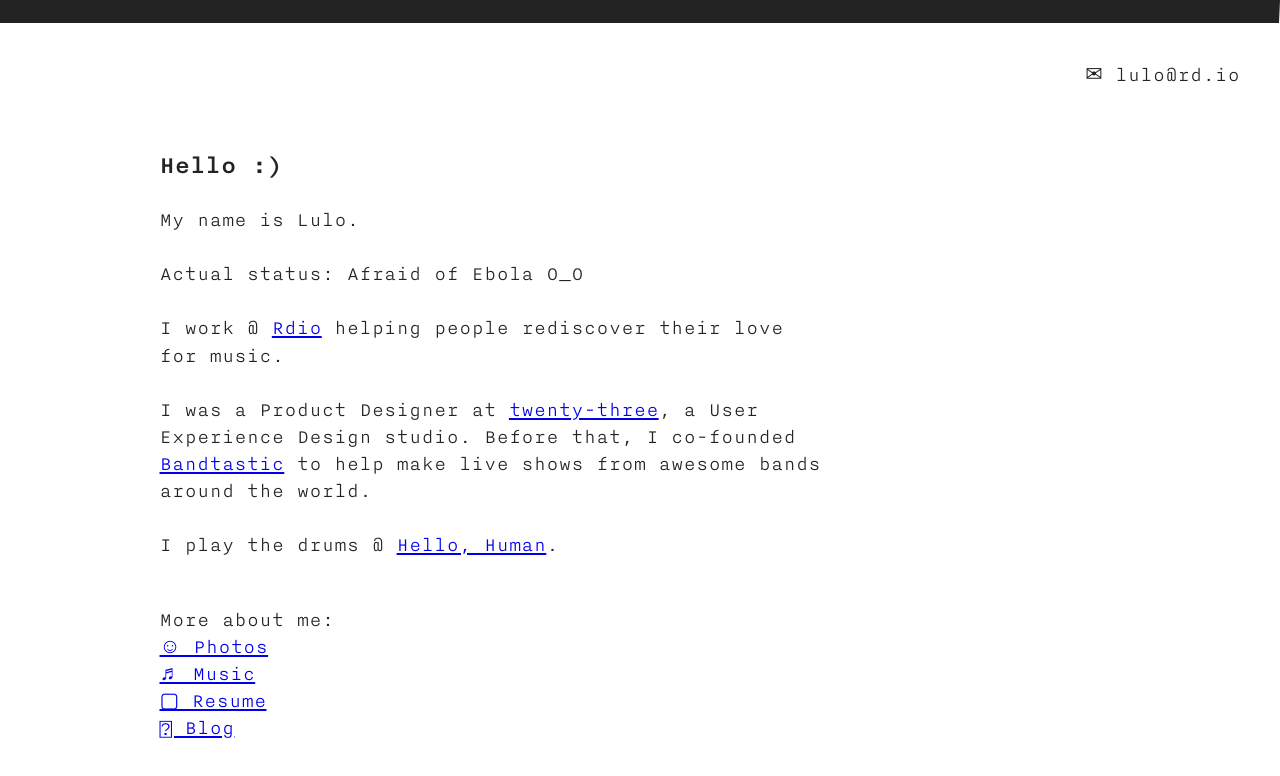
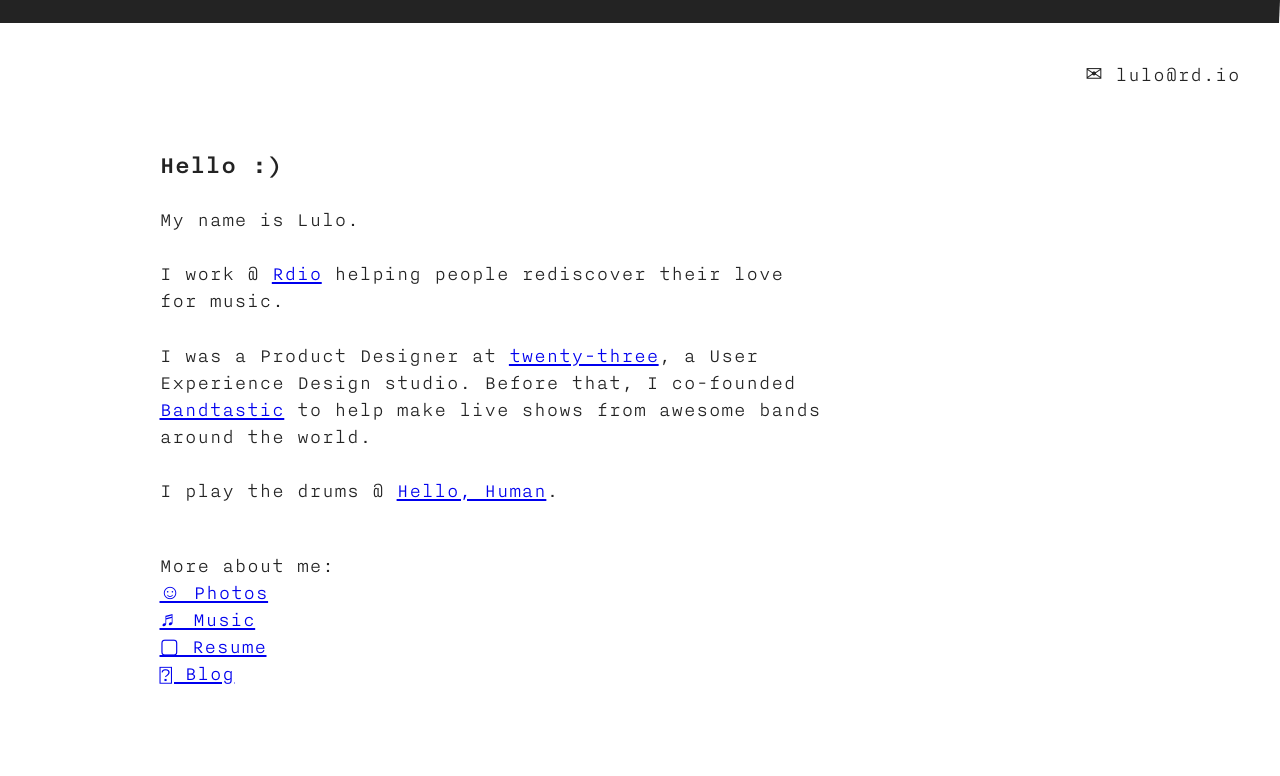
Before and after one commit to lulomx/lulomx.github.io, a plain HTML site: page index.html in a window 1280 px wide. Drawn offline with Linux system fonts and the light colour scheme.

Commit message:
No ebola

```diff
--- a/index.html
+++ b/index.html
@@ -28,7 +28,6 @@
 				<div class="project">
 					<h3 class="title">Hello :)</h3>
 					<p>My name is Lulo.</p>
-					<p>Actual status: Afraid of Ebola O_O</p>
 					<p>I work @ <a href="http://rdio.com">Rdio</a> helping people rediscover their love for music.</p>
 					<p>I was a Product Designer at <a href="http://twenty-three.co">twenty-three</a>, a User Experience Design studio. Before that, I co-founded <a href="https://www.youtube.com/watch?v=xGBvg33LUSI">Bandtastic</a> to help make live shows from awesome bands around the world.</p>
 					<p>I play the drums @ <a href="https://www.youtube.com/channel/UCIh-Lyk_fzklUZ7Ri1WdsxA">Hello, Human</a>.</p>
```
